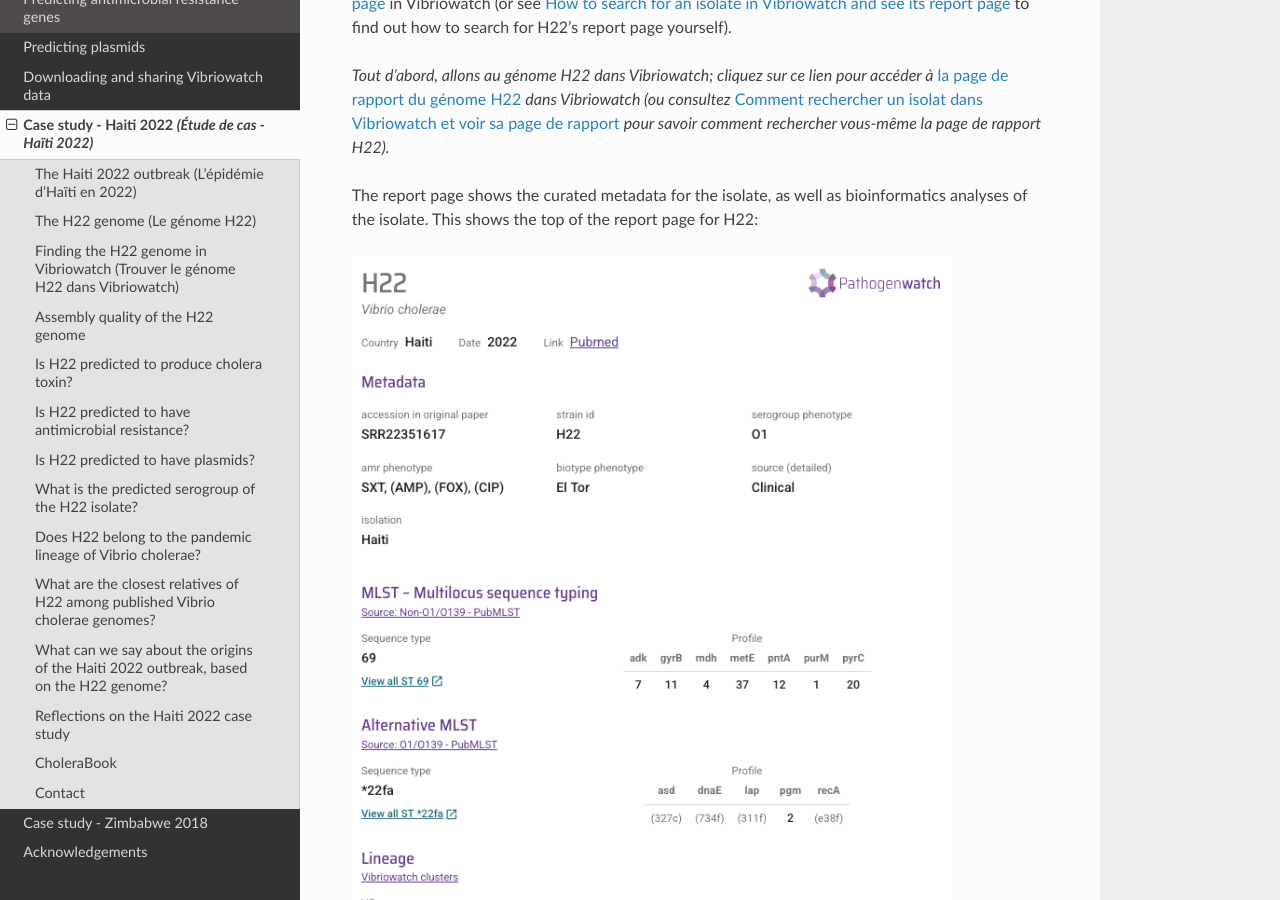
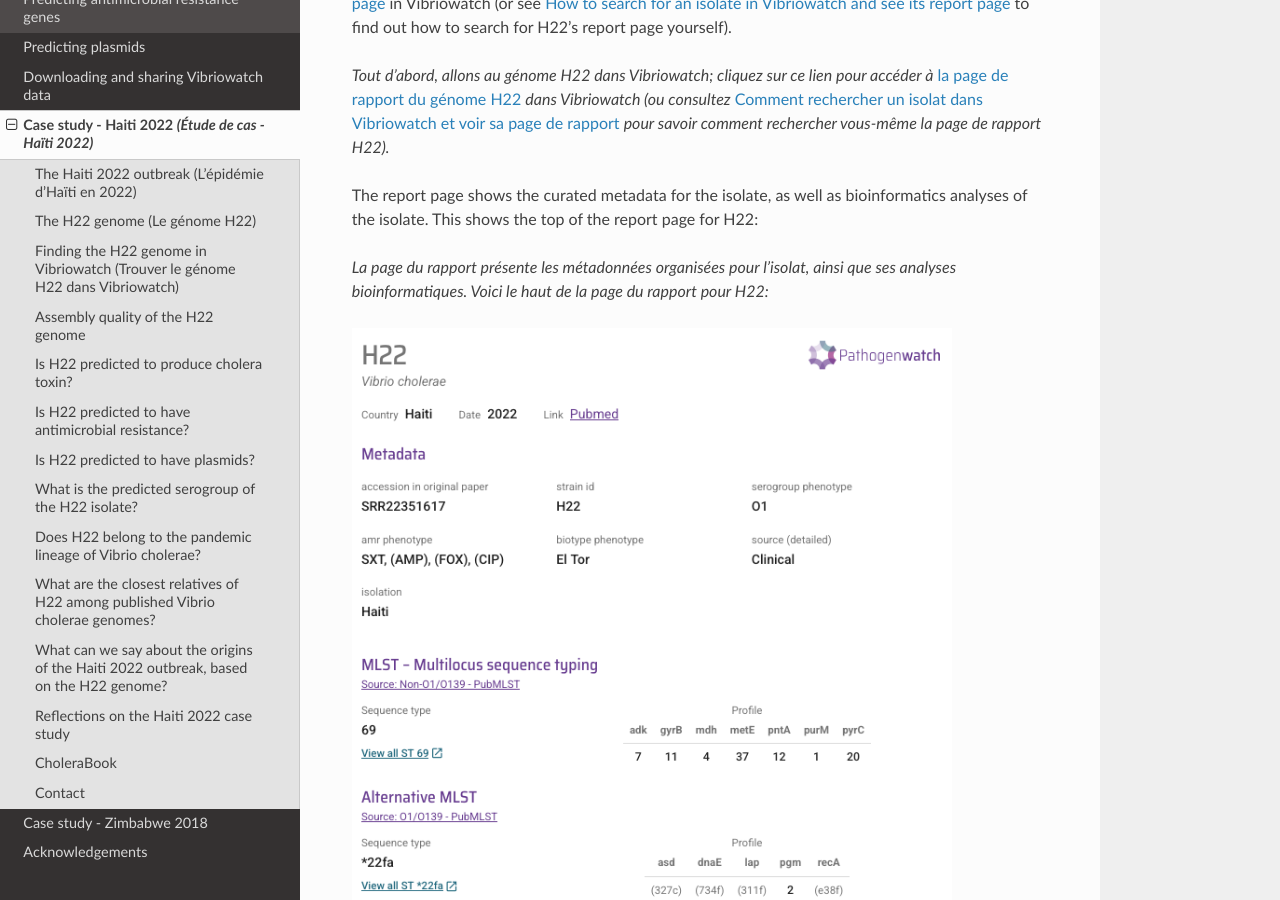
Before and after one commit to avrilcoghlan/vibriowatch, a Sphinx documentation site: the page built from docs/source/haiti.rst, in a window 1280 px wide and 900 px high, scrolled down 3810 px. Built offline with Sphinx 7.4.7 and the Read the Docs theme 3.1.0, drawn with Linux system fonts in a browser that asks for light colours.

Commit message:
Update haiti.rst

```diff
--- a/docs/source/haiti.rst
+++ b/docs/source/haiti.rst
@@ -126,6 +126,8 @@ First, let's go to the H22 genome in Vibriowatch; click on this link to go to `H
 
 The report page shows the curated metadata for the isolate, as well as bioinformatics analyses of the isolate.
 This shows the top of the report page for H22:
+
+*La page du rapport présente les métadonnées organisées pour l'isolat, ainsi que ses analyses bioinformatiques. Voici le haut de la page du rapport pour H22:*
 
 .. image:: Picture115.png
   :width: 600
```
